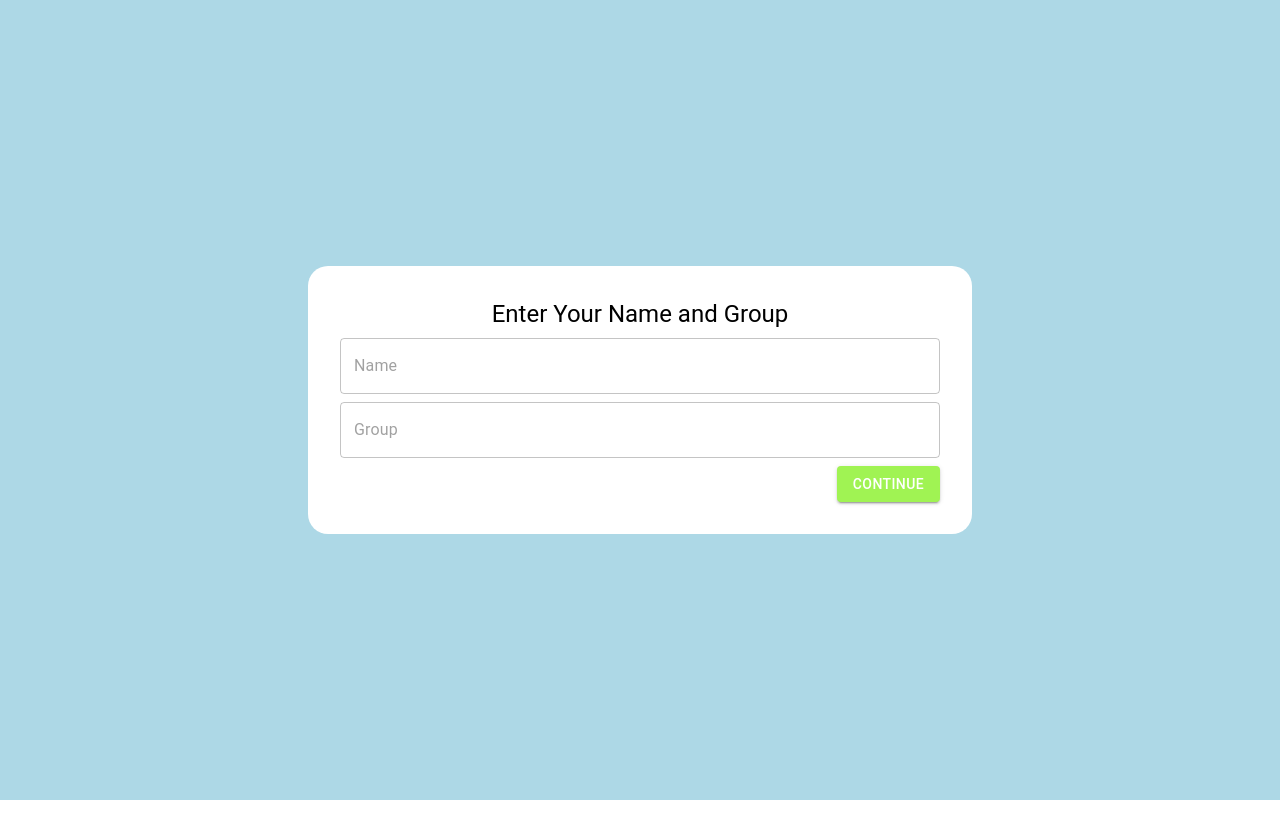
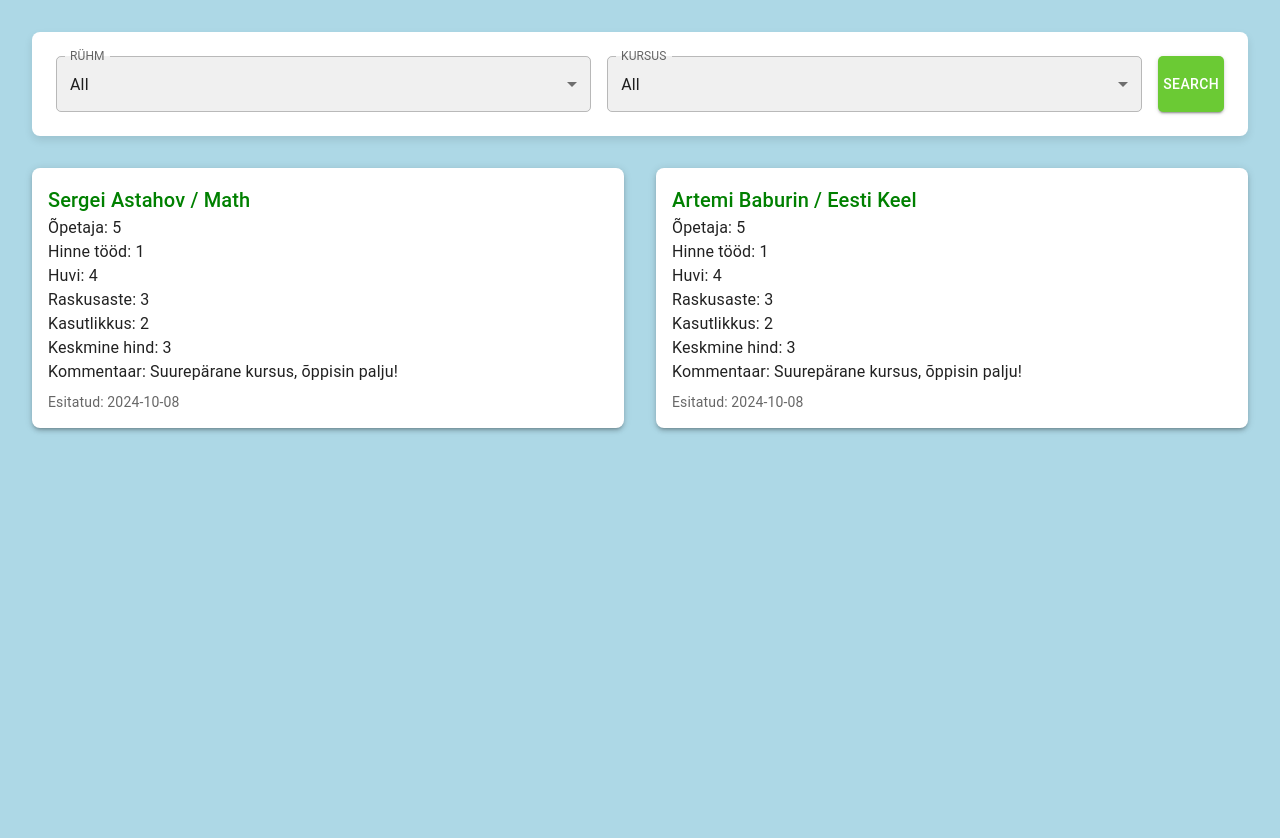
Before and after one commit to akinakk/TA-22V-Jira-Kooliproject, a React (Create React App) app in the folder feedback-frontend/: page / in a window 1280 px wide. Shown: the top 838 px of the page. Before the commit the page ends 800 px from the top, so only its background shows below. Built offline with nearby package versions, Linux system fonts and the light colour scheme; the HTML template or start-up script is replaced by a standard one.

Commit message:
feat: design the feedback display page layout

```diff
--- a/feedback-frontend/src/App.jsx
+++ b/feedback-frontend/src/App.jsx
@@ -2,6 +2,7 @@ import React from "react";
 import FeedbackForm from "./components/feedbackForm/FeedbackForm";
 import NamePage from "./components/namePage/NamePage";
 import useAppStore from "./components/useAppStore";
+import FeedbackPage from "./components/feedbackPage/FeedbackPage";
 import "./App.css";
 
 function App() {
@@ -9,11 +10,12 @@ function App() {
 
   return (
     <div className="App">
-      {step === 1 ? (
+      {/* {step === 1 ? (
         <NamePage />
       ) : (
         <FeedbackForm studentId={studentId} />
-      )}
+      )} */}
+      <FeedbackPage />
     </div>
   );
 }
--- /dev/null
+++ b/feedback-frontend/src/components/feedbackPage/FeedbackCard.jsx
@@ -0,0 +1,22 @@
+import React from 'react';
+import { Paper, Typography } from '@mui/material';
+
+const FeedbackCard = ({ name, course, feedback }) => (
+  <Paper elevation={3} sx={{ padding: 2, borderRadius: 2 }}>
+    <Typography variant="h6" sx={{ color: 'green' }}>
+      {name} / {course}
+    </Typography>
+    <Typography variant="body1">Õpetaja: {feedback.teacher}</Typography>
+    <Typography variant="body1">Hinne tööd: {feedback.work}</Typography>
+    <Typography variant="body1">Huvi: {feedback.interest}</Typography>
+    <Typography variant="body1">Raskusaste: {feedback.difficulty}</Typography>
+    <Typography variant="body1">Kasutlikkus: {feedback.usefulness}</Typography>
+    <Typography variant="body1">Keskmine hind: {feedback.average}</Typography>
+    <Typography variant="body1">Kommentaar: {feedback.comment}</Typography>
+    <Typography variant="body2" color="textSecondary" sx={{ marginTop: 1 }}>
+      Esitatud: {feedback.date}
+    </Typography>
+  </Paper>
+);
+
+export default FeedbackCard;
--- /dev/null
+++ b/feedback-frontend/src/components/feedbackPage/FeedbackPage.jsx
@@ -0,0 +1,78 @@
+import React, { useState } from 'react';
+import { Box, Grid } from '@mui/material';
+import FeedbackCard from './FeedbackCard';
+import SearchBar from './SearchBar';
+
+const FeedbackPage = () => {
+    const [group, setGroup] = useState('All');
+    const [course, setCourse] = useState('All');
+    const [filteredFeedbacks, setFilteredFeedbacks] = useState([]);
+
+    const feedbacks = [
+        {
+            name: 'Sergei Astahov',
+            course: 'Math',
+            group: 'TA-22E',
+            feedback: {
+                teacher: 5,
+                work: 1,
+                interest: 4,
+                difficulty: 3,
+                usefulness: 2,
+                average: 3,
+                comment: 'Suurepärane kursus, õppisin palju!',
+                date: '2024-10-08',
+            },
+        },
+        {
+            name: 'Artemi Baburin',
+            course: 'Eesti Keel',
+            group: 'TA-22V',
+            feedback: {
+                teacher: 5,
+                work: 1,
+                interest: 4,
+                difficulty: 3,
+                usefulness: 2,
+                average: 3,
+                comment: 'Suurepärane kursus, õppisin palju!',
+                date: '2024-10-08',
+            },
+        },
+    ];
+
+    const handleSearch = () => {
+        let result = feedbacks;
+
+        if (group !== 'All') {
+            result = result.filter((item) => item.group === group);
+        }
+        if (course !== 'All') {
+            result = result.filter((item) => item.course === course);
+        }
+
+        setFilteredFeedbacks(result);
+    };
+
+    return (
+        <Box sx={{ backgroundColor: '#add8e6', height: '100vh', padding: 4 }}>
+            <SearchBar
+                group={group}
+                course={course}
+                onGroupChange={setGroup}
+                onCourseChange={setCourse}
+                onSearch={handleSearch}
+            />
+
+            <Grid container spacing={4}>
+                {(filteredFeedbacks.length ? filteredFeedbacks : feedbacks).map((item, index) => (
+                    <Grid item xs={12} md={6} key={index}>
+                        <FeedbackCard name={item.name} course={item.course} feedback={item.feedback} />
+                    </Grid>
+                ))}
+            </Grid>
+        </Box>
+    );
+};
+
+export default FeedbackPage;
--- /dev/null
+++ b/feedback-frontend/src/components/feedbackPage/SearchBar.jsx
@@ -0,0 +1,74 @@
+import React from 'react';
+import { Box, TextField, Button, MenuItem } from '@mui/material';
+
+const SearchBar = ({ group, course, onGroupChange, onCourseChange, onSearch }) => {
+    return (
+        <Box
+            sx={{
+                display: 'flex',
+                justifyContent: 'space-between',
+                marginBottom: 4,
+                padding: 3,
+                backgroundColor: '#ffffff',
+                borderRadius: 2,
+                boxShadow: '0 4px 8px rgba(0, 0, 0, 0.1)',
+            }}
+        >
+            <TextField
+                label="RÜHM"
+                select
+                fullWidth
+                value={group}
+                onChange={(e) => onGroupChange(e.target.value)}
+                sx={{ marginRight: 2 }}
+                InputProps={{
+                    sx: {
+                        borderRadius: '5px',
+                        backgroundColor: '#F0F0F0',
+                    },
+                }}
+            >
+                <MenuItem value="All">All</MenuItem>
+                <MenuItem value="TA-22E">TA-22E</MenuItem>
+                <MenuItem value="TA-22V">TA-22V</MenuItem>
+            </TextField>
+
+            <TextField
+                label="KURSUS"
+                select
+                fullWidth
+                value={course}
+                onChange={(e) => onCourseChange(e.target.value)}
+                InputProps={{
+                    sx: {
+                        borderRadius: '5px',
+                        backgroundColor: '#F0F0F0',
+                    },
+                }}
+            >
+                <MenuItem value="All">All</MenuItem>
+                <MenuItem value="Math">Math</MenuItem>
+                <MenuItem value="Eesti Keel">Eesti Keel</MenuItem>
+            </TextField>
+
+            <Button
+                variant="contained"
+                onClick={onSearch}
+                sx={{
+                    backgroundColor: '#6BCA34',
+                    color: 'white',
+                    padding: '10px 20px',
+                    marginLeft: 2,
+                    borderRadius: '5px',
+                    '&:hover': {
+                        backgroundColor: '#5BB02E',
+                    },
+                }}
+            >
+                Search
+            </Button>
+        </Box>
+    );
+};
+
+export default SearchBar;
```
